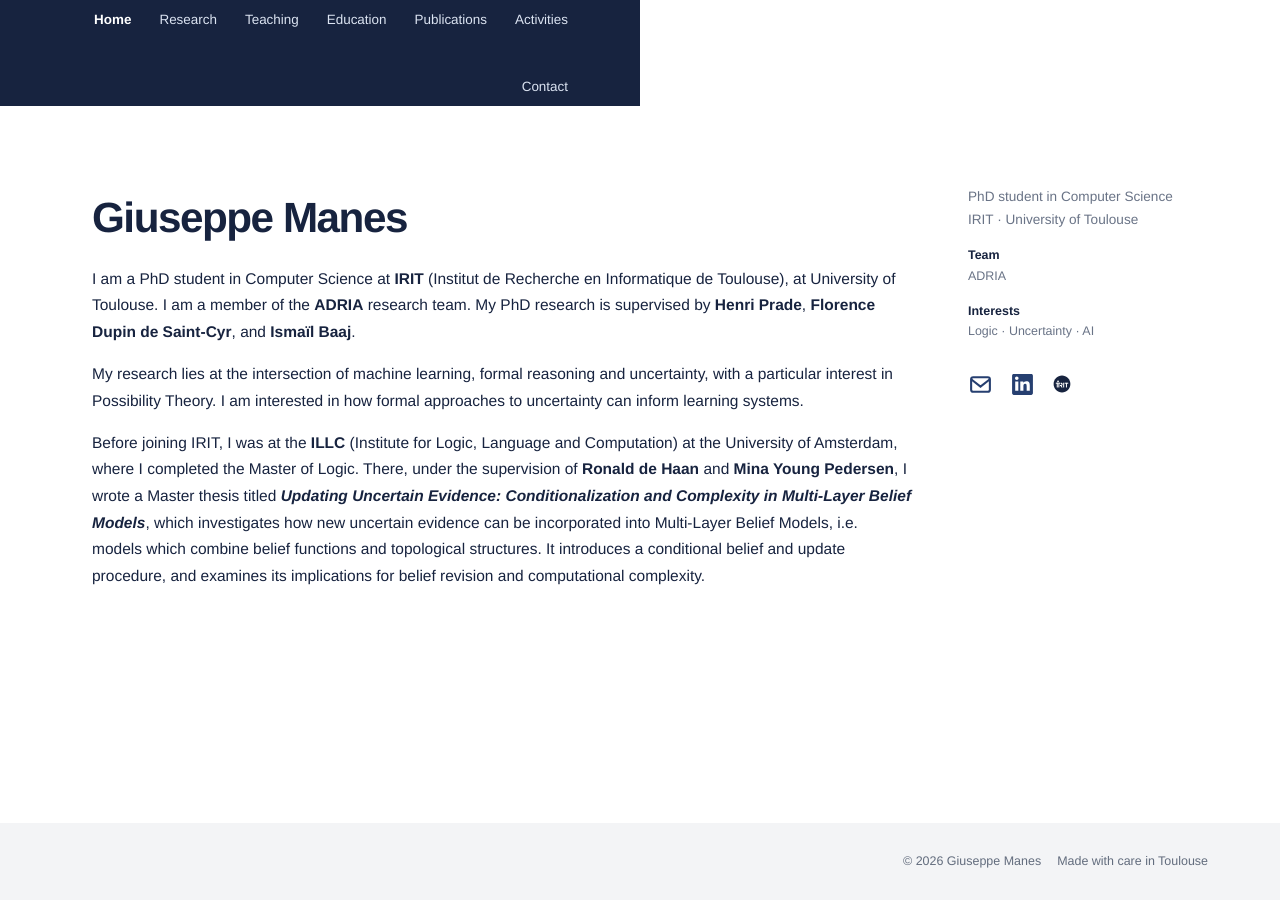
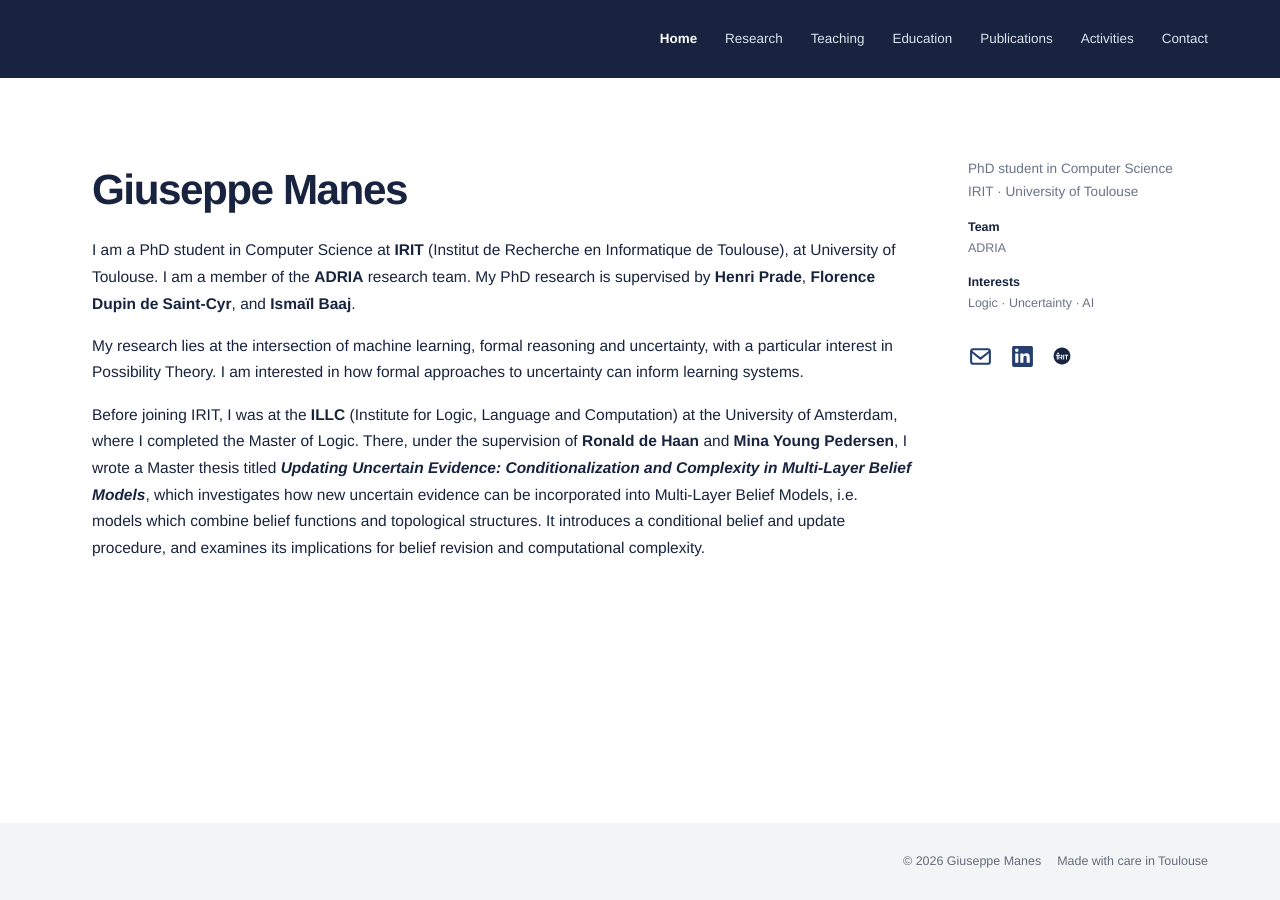
Before and after one commit to gmanes-1/gmanes-1.github.io, a Jekyll site: the page built from index.md, in a window 1280 px wide. Built offline with Jekyll 4.4.1, drawn with Linux system fonts in a browser that asks for light colours.

Commit message:
headers on the right

```diff
--- a/assets/css/style.css
+++ b/assets/css/style.css
@@ -80,11 +80,43 @@ hr{display:none!important}
 }
 
 /* Full-bleed color bands with a deliberately inset content grid. */
-.site-header {width:50%}
-footer {width:100%}
-.site-header .wrap, footer .wrap {width:calc(100% - 144px);max-width:1440px}
-@media(max-width:760px){
- .site-header .wrap, footer .wrap {width:calc(100% - 48px)}
+.site-header {
+  width: 100%;
+}
+
+.site-header .wrap {
+  width: calc(100% - 144px);
+  max-width: 1440px;
+  display: flex;
+  justify-content: flex-end;
+}
+
+.site-header .nav {
+  display: flex;
+  justify-content: flex-end;
+  width: 100%;
+}
+
+.site-header nav {
+  margin-left: auto;
+  justify-content: flex-end;
+}
+
+footer {
+  width: 100%;
+}
+
+footer .wrap {
+  width: calc(100% - 144px);
+  max-width: 1440px;
+}
+
+@media (max-width: 760px) {
+
+  .site-header .wrap,
+  footer .wrap {
+    width: calc(100% - 48px);
+  }
 }
 
 /* Interior pages follow the same editorial measure as the homepage. */
```
